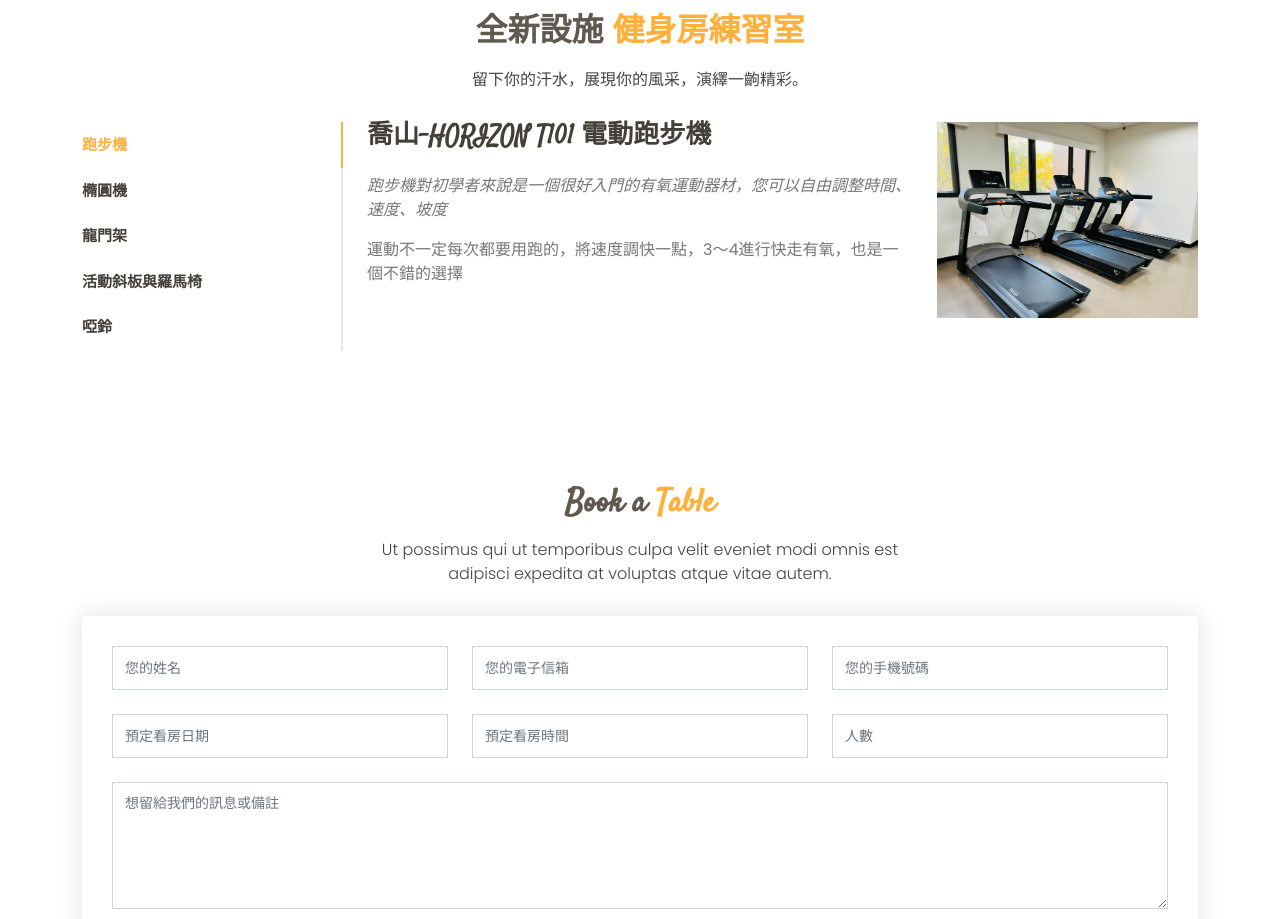
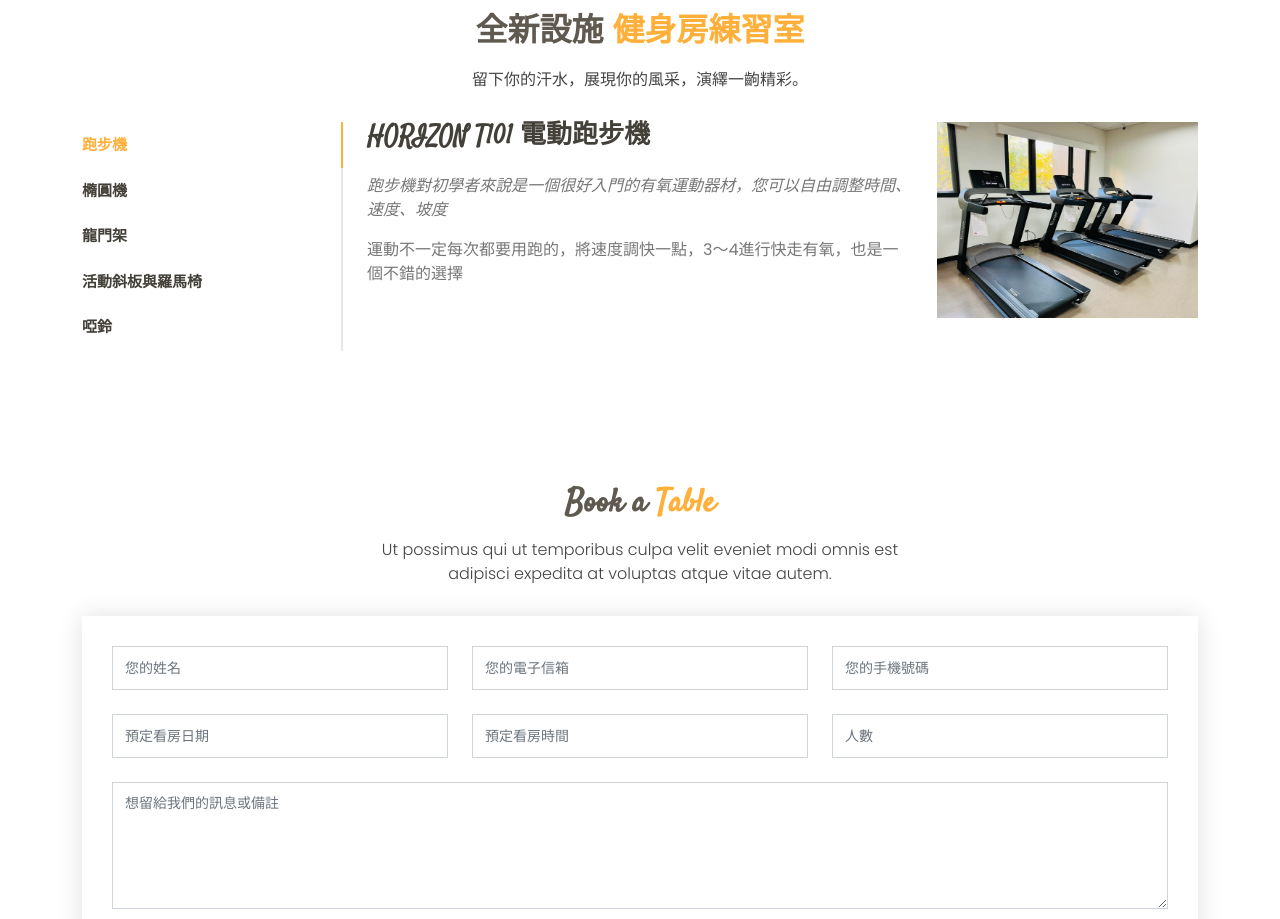
Before and after one commit to shioubi/web-design-project, a plain HTML site: page Delicious/index.html in a window 1280 px wide. Shown: the part 2420-3339 px from the top of the page. Drawn offline with Linux system fonts and the light colour scheme.

Commit message:
Update index.html

```diff
--- a/Delicious/index.html
+++ b/Delicious/index.html
@@ -361,7 +361,7 @@
               <div class="tab-pane active show" id="tab-1">
                 <div class="row">
                   <div class="col-lg-8 details order-2 order-lg-1">
-                    <h3>喬山-HORIZON T101 電動跑步機</h3>
+                    <h3>HORIZON T101 電動跑步機</h3>
                     <p class="fst-italic">跑步機對初學者來說是一個很好入門的有氧運動器材，您可以自由調整時間、速度、坡度</p>
                     <p>運動不一定每次都要用跑的，將速度調快一點，3～4進行快走有氧，也是一個不錯的選擇</p>
                   </div>
```
